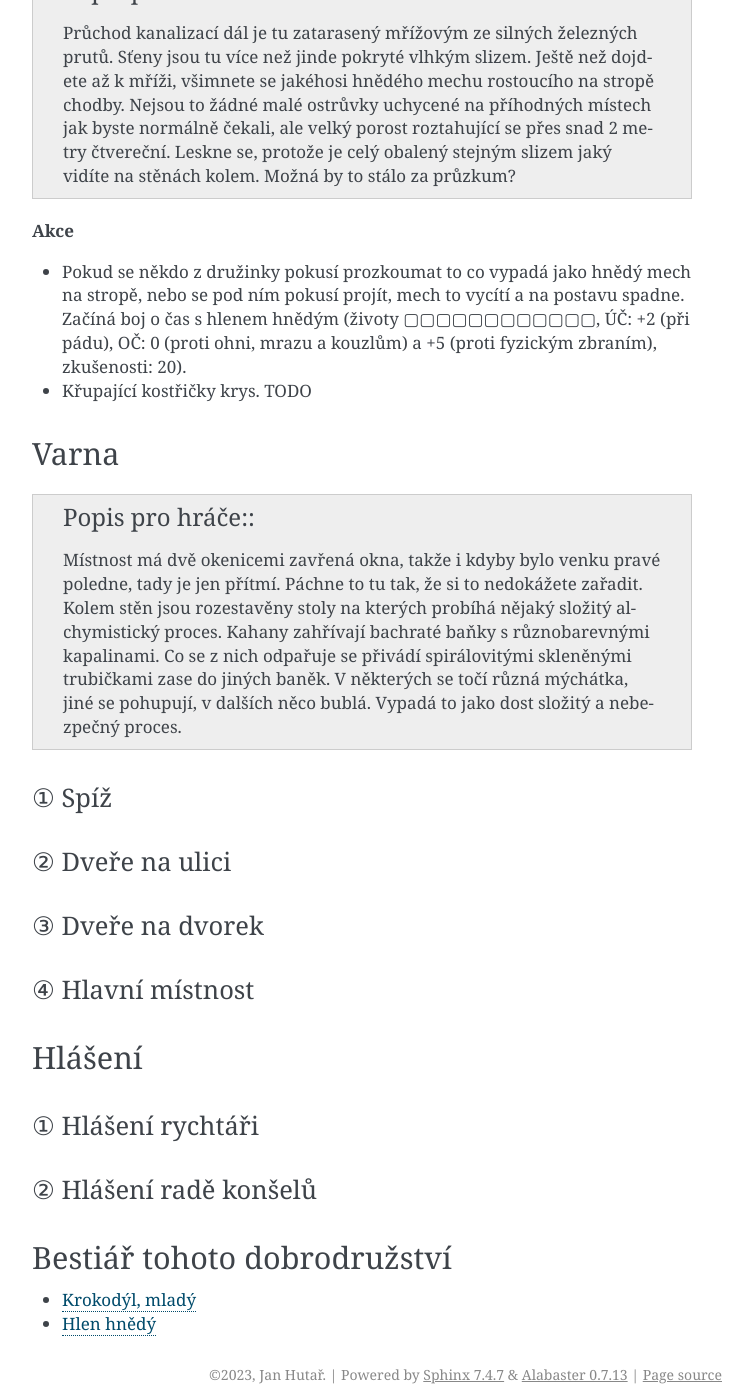
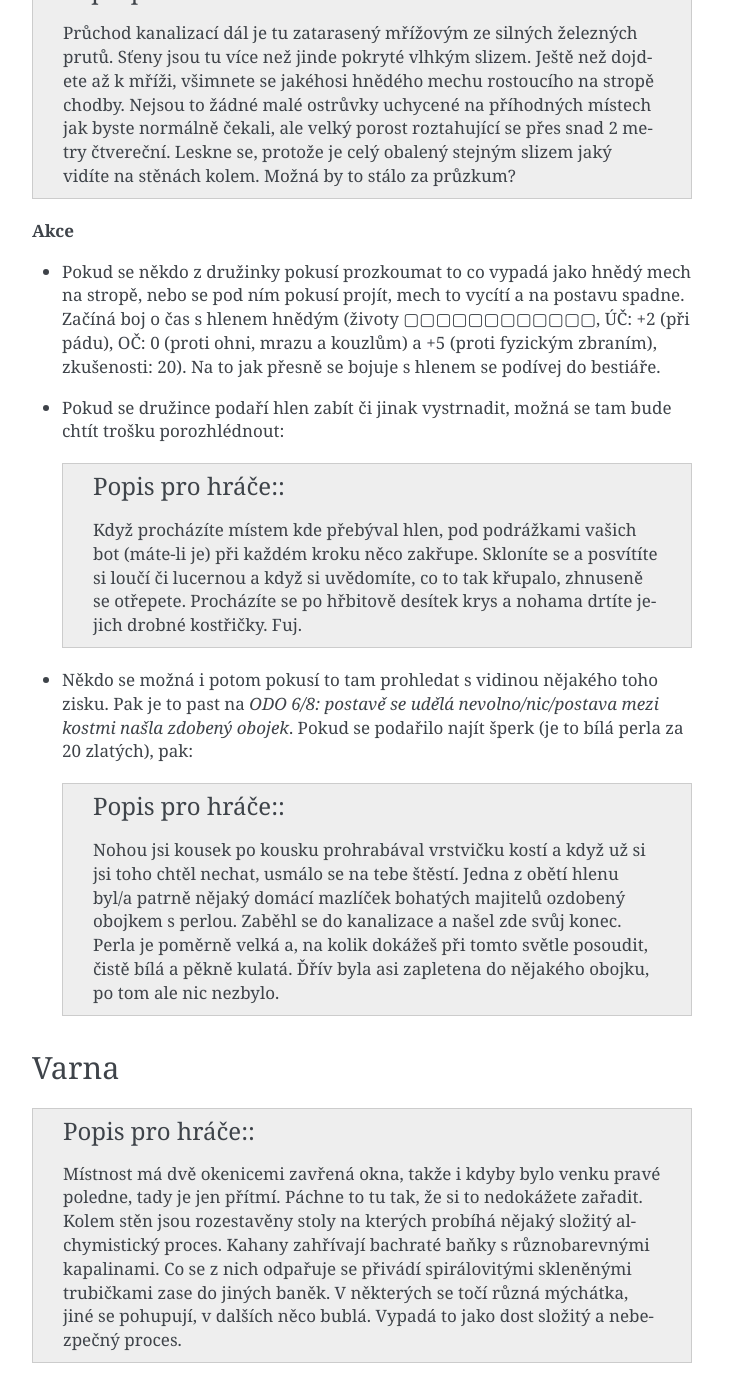
Before and after one commit to jhutar/nasdracak, a Sphinx documentation site: the page built from docs/source/dobrodruzstvi/duha_ve_meste/index.rst, in a window 1280 px wide and 1400 px high, scrolled down 7057 px. Shown: the whole window, without its empty margins (388-1141 px from the left). Built offline with Sphinx 7.4.7, drawn with Linux system fonts in a browser that asks for light colours; some of the changed text lies outside the part shown.

Commit message:
feat: Dalsi texty pro Duhu

```diff
--- a/docs/source/dobrodruzstvi/duha_ve_meste/index.rst
+++ b/docs/source/dobrodruzstvi/duha_ve_meste/index.rst
@@ -196,8 +196,18 @@
 
 **Akce**
 
-* Pokud se někdo z družinky pokusí prozkoumat to co vypadá jako hnědý mech na stropě, nebo se pod ním pokusí projít, mech to vycítí a na postavu spadne. Začíná boj o čas s hlenem hnědým (životy ▢▢▢▢▢▢▢▢▢▢▢▢, ÚČ: +2 (při pádu), OČ: 0 (proti ohni, mrazu a kouzlům) a +5 (proti fyzickým zbraním), zkušenosti: 20).
-* Křupající kostřičky krys. TODO
+* Pokud se někdo z družinky pokusí prozkoumat to co vypadá jako hnědý mech na stropě, nebo se pod ním pokusí projít, mech to vycítí a na postavu spadne. Začíná boj o čas s hlenem hnědým (životy ▢▢▢▢▢▢▢▢▢▢▢▢, ÚČ: +2 (při pádu), OČ: 0 (proti ohni, mrazu a kouzlům) a +5 (proti fyzickým zbraním), zkušenosti: 20). Na to jak přesně se bojuje s hlenem se podívej do bestiáře.
+* Pokud se družince podaří hlen zabít či jinak vystrnadit, možná se tam bude chtít trošku porozhlédnout:
+
+  .. admonition:: Popis pro hráče:
+
+     Když procházíte místem kde přebýval hlen, pod podrážkami vašich bot (máte-li je) při každém kroku něco zakřupe. Skloníte se a posvítíte si loučí či lucernou a když si uvědomíte, co to tak křupalo, zhnuseně se otřepete. Procházíte se po  hřbitově desítek krys a nohama drtíte jejich drobné kostřičky. Fuj.
+
+* Někdo se možná i potom pokusí to tam prohledat s vidinou nějakého toho zisku. Pak je to past na *ODO 6/8: postavě se udělá nevolno/nic/postava mezi kostmi našla zdobený obojek*. Pokud se podařilo najít šperk (je to bílá perla za 20 zlatých), pak:
+
+  .. admonition:: Popis pro hráče:
+
+     Nohou jsi kousek po kousku prohrabával vrstvičku kostí a když už si jsi toho chtěl nechat, usmálo se na tebe štěstí. Jedna z obětí hlenu byl/a patrně nějaký domácí mazlíček bohatých majitelů ozdobený obojkem s perlou. Zaběhl se do kanalizace a našel zde svůj konec. Perla je poměrně velká a, na kolik dokážeš při tomto světle posoudit, čistě bílá a pěkně kulatá. Ďřív byla asi zapletena do nějakého obojku, po tom ale nic nezbylo.
 
 Varna
 =====
@@ -209,14 +219,40 @@
 ① Spíž
 ------
 
+.. admonition:: Popis pro hráče:
+
+   Je to malá místnost ze které, schované za jednou policí, vedou schody do sklepa a pak ještě jedny dveře. Zjevně byla dřív využívána jako spíž. Krom police u schodů jsou tam ještě dvě police u protější stěny. Jednotlivá patra polic se prohýbají pod tíhou množství sklenic a hrnců. Nic lákavého v nich ale jisto jistě není. Páchne to tam nepřirozeným alchymistyckým smradem a už od pohledu všechno vypadá velmi nebezpečně.
+
+**Akce**
+
+* Pokud se družinka pokusí odnést něco co vyoadá dostatečně bezpečně, či to alchymista v družince pozná, může. Budou to alchymistické suroviny za 20 zlatých.
+* Pokud se to ale pozděj pokusí družinka prodat u alchymisty který ve městě přebývá (čistě náhodou hvned ve vedlejším domě), viz část "Návštěva alchymisty", protože to bude na delší povídání.
+
 ② Dveře na ulici
 ----------------
 
 ③ Dveře na dvorek
 -----------------
 
+.. admonition:: Popis pro hráče:
+
+   Když kouknete škvírou ven, poznáte ře tyto dveře vedou na dvorek domu. Místo kde v jiných domech mají nějaký ten záhonek na bylinky či zeleninu, sklad dřeva na zimu či kurník a pár slepic. Tady je ale dvorek zarostlý a nepoužívaný. Dveře samotné jsou zevnitř zavřené na petlici, takže není problém je otevřít.
+
+**Akce**
+
+* Při otevření dveře vrznou, ale to nezpůsobí žádný problém. Ostatně jsme uprostřed města a podobných zvuků je tam spousta.
+* Z dvorku se dá, po přelezení nízkého plotu, dá dostat buď na dvorek alchymisty (na západ), nebo ševce (na jih). Z jejich dvorků je ven na ulici potřeba projít domem.
+
+  * Nepozorovaně se proplížit nebude ani v jednom případě nic jednoduchého. Ten kdo bude otevírat dvojici zamčených dveří (z dvorku do domu a z domu ven) musí uspět v pasti na *OBR 5/9: zburcování majitele/nepodařilo se/zámky otevřeny*.
+  * Ten kdo bude po otevření dveří jen procházet to bude mít podstatně jednodušší: *OBR 4: zburcování majitele/nenápadné projití*.
+  * Pokud se někomu povede probudit majitele, ten zavolá městskou hlídku a družinka pravděpodobně spončí na noc v nepohodlném žaláři. Příští den je navštíví rychtář a propustí je. Družinka mu už možná mude chtít nahlásit svá zjištění, pak viz část "Hlášení rychtáři".
+  * Pokud družinku přistihne alchymista a podaří se jim ho přesvědčit aby nevolal městskou hlídku, pak se možná bude hodit sekce "Návštěva alchymisty".
+
 ④ Hlavní místnost
 -----------------
+
+Návštěva alchymisty
+===================
 
 Hlášení
 =======
--- a/docs/source/pravidla/bestiar/rostliny_hlen_hnedy.rst
+++ b/docs/source/pravidla/bestiar/rostliny_hlen_hnedy.rst
@@ -25,7 +25,7 @@
    * - bojovnost
      - 7
    * - poklady
-     - 1/0 za každý m\ :sup:`2`
+     - 10/0 za každý m\ :sup:`2`
    * - zkušenosti
      - 10 za každý m\ :sup:`2`
    * - velikost
```
